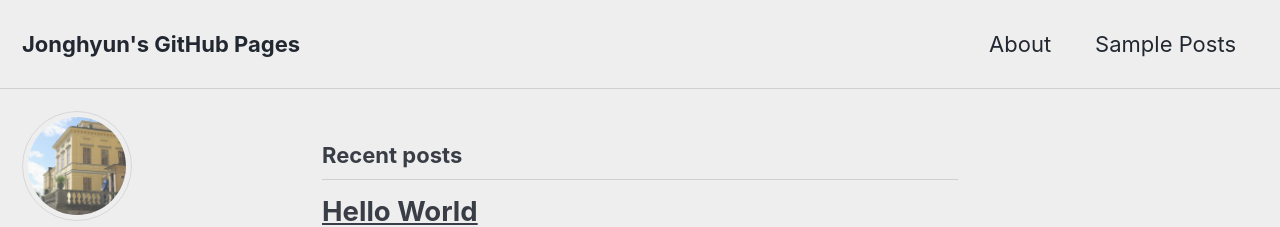
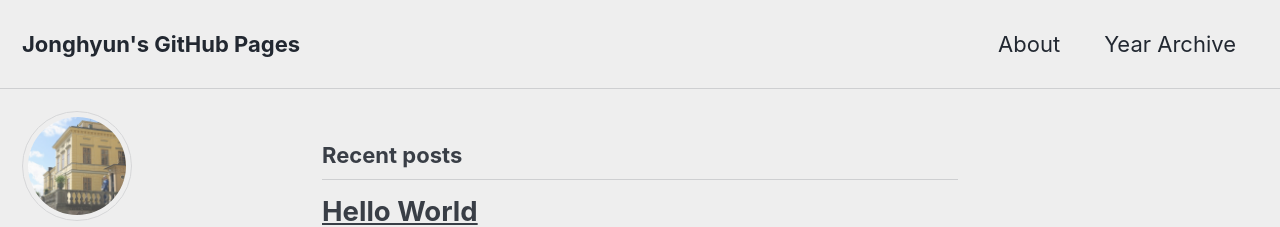
Before and after one commit to jjhkiim/jjhkiim.github.io, a Jekyll site: the page built from index.html, in a window 1280 px wide and 900 px high. Shown: the top 227 px of the window. Built offline with Jekyll 4.4.1, drawn with Linux system fonts in a browser that asks for light colours; cached includes are drawn as plain includes; nearby versions of some CDN libraries; the list of posts is cut into pages by our own code.

Commit message:
Update navigation.yml

```diff
--- a/_data/navigation.yml
+++ b/_data/navigation.yml
@@ -4,7 +4,7 @@ main:
     # url: https://mmistakes.github.io/minimal-mistakes/docs/quick-start-guide/
   - title: "About"
     url: https://jjhkiim.github.io/about/
-  - title: "Sample Posts"
+  - title: "Year Archive"
     url: /year-archive/
   # - title: "Sample Collections"
   #   url: /collection-archive/
```
